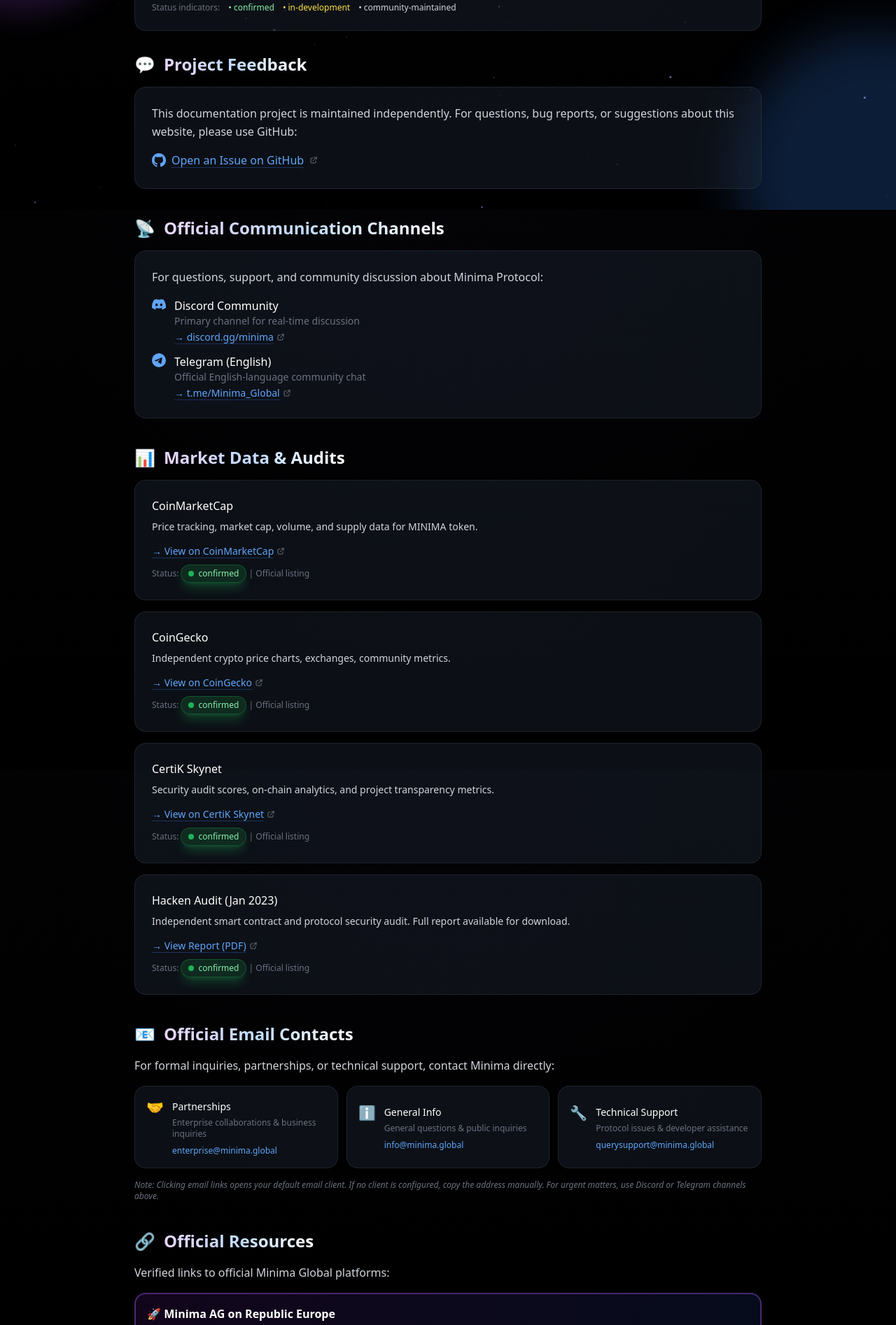
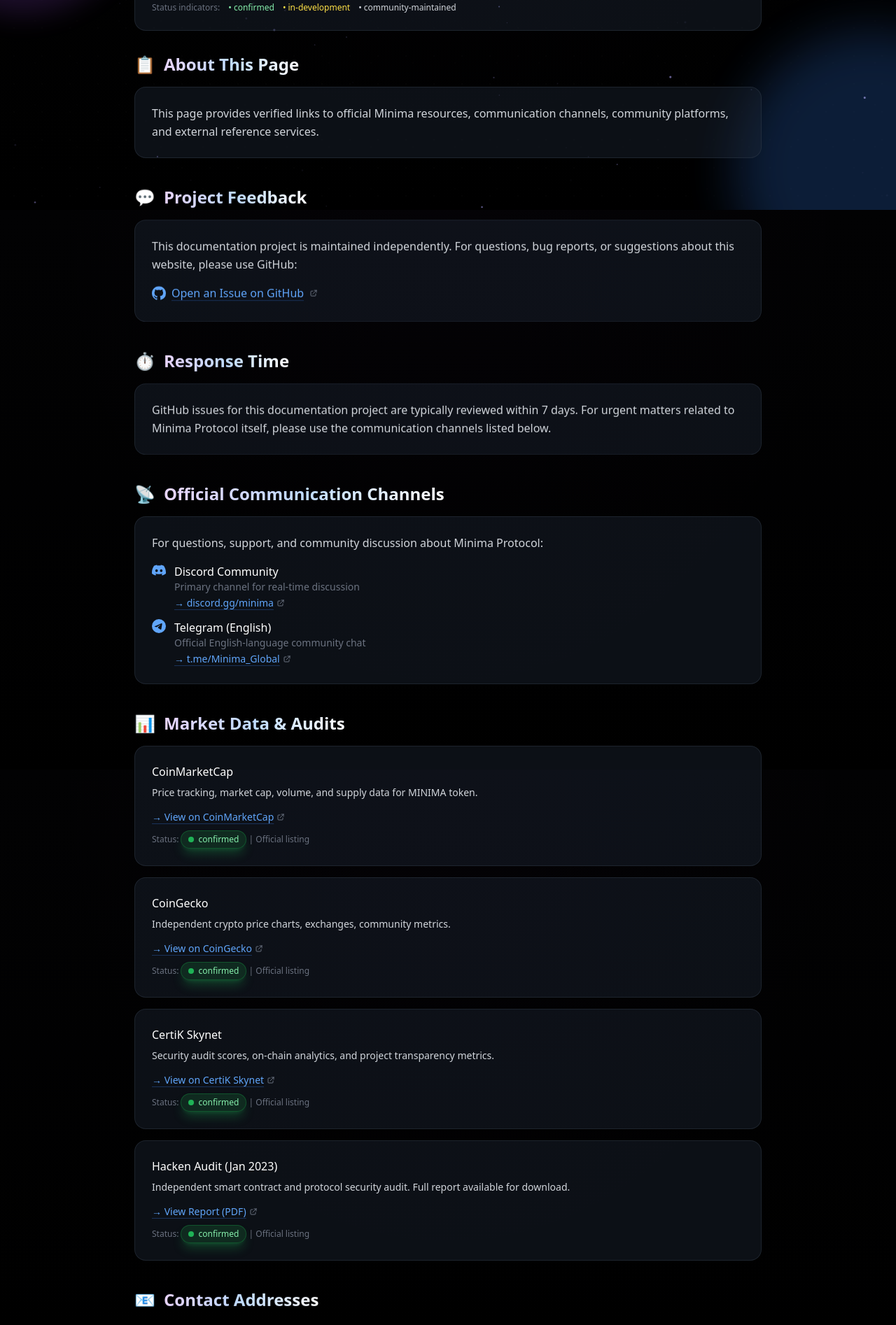
Before and after one commit to KuA1bo/minimaverse-site, a Next.js app: page /resources in a window 1280 px wide. Shown: the part 500-2394 px from the top of the page at 70% size. Built offline with nearby package versions, Linux system fonts and the light colour scheme.

Commit message:
polish: refine resources page structure and update date

```diff
--- a/src/app/resources/page.tsx
+++ b/src/app/resources/page.tsx
@@ -1,5 +1,8 @@
 import Link from 'next/link';
 import JsonLd from '@/components/JsonLd';
+import { getCanonicalMetadata } from '@/lib/seo';
+
+export const metadata = getCanonicalMetadata('/resources');
 
 const ExternalLink = ({
   href,
@@ -71,7 +74,7 @@ const structuredData = {
   "@type": "CollectionPage",
   "name": "Minima Protocol Resources & Channels",
   "description": "Verified channels, documentation, market data, and community resources for Minima Protocol.",
-  "url": "https://minimaverse.com/links",
+  "url": "https://minimaverse.com/resources",
   "isPartOf": {
     "@type": "WebSite",
     "name": "Minimaverse",
@@ -84,7 +87,7 @@ const structuredData = {
   }
 };
 
-export default function LinksPage() {
+export default function ResourcesPage() {
   return (
     <div className="max-w-4xl mx-auto relative px-4 sm:px-0">
       <JsonLd data={structuredData} />
@@ -193,7 +196,23 @@ export default function LinksPage() {
       </div>
 
       <article className="prose prose-invert max-w-none">
-        <section id="feedback" className="scroll-mt-20 mb-10 opacity-0 animate-fade-in-up delay-75">
+        <section id="about" className="scroll-mt-20 mb-10 opacity-0 animate-fade-in-up delay-75">
+          <h2 className="text-2xl font-bold mb-4 flex items-center gap-3">
+            <span className="text-2xl">📋</span>
+            <span className="bg-gradient-to-r from-purple-200 via-blue-200 to-white bg-clip-text text-transparent">About This Page</span>
+          </h2>
+
+          <div className="relative bg-gray-800/40 border border-gray-700/40 rounded-2xl p-6
+                          transition-all duration-300 hover:border-purple-500/50 hover:shadow-2xl hover:shadow-purple-500/15 group overflow-hidden">
+            <div className="absolute top-0 left-0 w-full h-px bg-gradient-to-r from-purple-500 via-blue-500 to-cyan-500 transform scale-x-0 group-hover:scale-x-100 transition-transform duration-500 origin-left" />
+
+            <p className="text-gray-300 leading-relaxed relative">
+              This page provides verified links to official Minima resources, communication channels, community platforms, and external reference services.
+            </p>
+          </div>
+        </section>
+
+        <section id="feedback" className="scroll-mt-20 mb-10 opacity-0 animate-fade-in-up delay-100">
           <h2 className="text-2xl font-bold mb-4 flex items-center gap-3">
             <span className="text-2xl">💬</span>
             <span className="bg-gradient-to-r from-purple-200 via-blue-200 to-white bg-clip-text text-transparent">Project Feedback</span>
@@ -216,6 +235,24 @@ export default function LinksPage() {
               </svg>
               Open an Issue on GitHub
             </ExternalLink>
+          </div>
+        </section>
+
+        <section id="response-time" className="scroll-mt-20 mb-10 opacity-0 animate-fade-in-up delay-125">
+          <h2 className="text-2xl font-bold mb-4 flex items-center gap-3">
+            <span className="text-2xl">⏱️</span>
+            <span className="bg-gradient-to-r from-purple-200 via-blue-200 to-white bg-clip-text text-transparent">Response Time</span>
+          </h2>
+
+          <div className="relative bg-gray-800/40 border border-gray-700/40 rounded-2xl p-6
+                          transition-all duration-300 hover:border-purple-500/50 hover:shadow-2xl hover:shadow-purple-500/15 group overflow-hidden">
+            <div className="absolute top-0 left-0 w-full h-px bg-gradient-to-r from-purple-500 via-blue-500 to-cyan-500 transform scale-x-0 group-hover:scale-x-100 transition-transform duration-500 origin-left" />
+
+            <p className="text-gray-300 leading-relaxed relative">
+              GitHub issues for this documentation project are typically reviewed within 7 days.
+              For urgent matters related to Minima Protocol itself, please use the communication
+              channels listed below.
+            </p>
           </div>
         </section>
 
@@ -295,10 +332,10 @@ export default function LinksPage() {
           </div>
         </section>
 
-        <section id="contacts" className="scroll-mt-20 mb-10 opacity-0 animate-fade-in-up delay-300">
+        <section id="contacts" className="scroll-mt-20 mb-10 opacity-0 animate-fade-in-up delay-250">
           <h2 className="text-2xl font-bold mb-4 flex items-center gap-3">
             <span className="text-2xl">📧</span>
-            <span className="bg-gradient-to-r from-purple-200 via-blue-200 to-white bg-clip-text text-transparent">Official Email Contacts</span>
+            <span className="bg-gradient-to-r from-purple-200 via-blue-200 to-white bg-clip-text text-transparent">Contact Addresses</span>
           </h2>
 
           <p className="text-gray-300 leading-relaxed mb-4">
@@ -342,7 +379,7 @@ export default function LinksPage() {
           </p>
         </section>
 
-        <section id="resources" className="scroll-mt-20 mb-10 opacity-0 animate-fade-in-up delay-75">
+        <section id="resources" className="scroll-mt-20 mb-10 opacity-0 animate-fade-in-up delay-300">
           <h2 className="text-2xl font-bold mb-4 flex items-center gap-3">
             <span className="text-2xl">🔗</span>
             <span className="bg-gradient-to-r from-purple-200 via-blue-200 to-white bg-clip-text text-transparent">Official Resources</span>
@@ -364,7 +401,7 @@ export default function LinksPage() {
                 <div className="flex items-center justify-between mb-2">
                   <span className="text-white font-semibold flex items-center gap-2">🚀 Minima AG on Republic Europe</span>
                 </div>
-                <p className="text-gray-300 text-sm mb-3">Current crowdfunding page for Minima AG on Republic Europe platform.</p>
+                <p className="text-gray-300 text-sm mb-3">Archived campaign page documenting the 2026 Republic Europe crowdfunding round.</p>
                 <div className="flex items-center gap-2 text-xs font-mono text-purple-400">
                   europe.republic.com/minima <span className="opacity-50">→</span>
                 </div>
@@ -380,7 +417,7 @@ export default function LinksPage() {
               { href: 'https://www.youtube.com/channel/UCDe2j57uQrUVtVizFbDpsoQ', icon: '📺', title: 'YouTube', url: 'youtube.com/channel/UCDe2j57uQrUVtVizFbDpsoQ' },
               { href: 'https://newsletter.minima.global/', icon: '📰', title: 'SubStack Newsletter', url: 'newsletter.minima.global' },
               { href: 'https://merch.minima.global/', icon: '👚', title: 'Official Merch', url: 'merch.minima.global' },
-              { href: 'https://discord.com/invite/minima', icon: 'discord', title: 'Discord', url: 'discord.com/invite/minima' }
+              { href: 'https://discord.com/invite/minima', icon: 'discord', title: 'Official Discord', url: 'discord.com/invite/minima' }
             ].map((resource, index) => (
               <ExternalLink
                 key={index}
@@ -404,7 +441,7 @@ export default function LinksPage() {
           </div>
         </section>
 
-        <section id="regional" className="scroll-mt-20 mb-10 opacity-0 animate-fade-in-up delay-150">
+        <section id="regional" className="scroll-mt-20 mb-10 opacity-0 animate-fade-in-up delay-75">
           <h2 className="text-2xl font-bold mb-4 flex items-center gap-3">
             <span className="text-2xl">🌍</span>
             <span className="bg-gradient-to-r from-purple-200 via-blue-200 to-white bg-clip-text text-transparent">Regional Community Channels</span>
@@ -441,27 +478,9 @@ export default function LinksPage() {
           </p>
         </section>
 
-        <section id="response-time" className="scroll-mt-20 mb-8 opacity-0 animate-fade-in-up delay-200">
-          <h2 className="text-2xl font-bold mb-4 flex items-center gap-3">
-            <span className="text-2xl">⏱️</span>
-            <span className="bg-gradient-to-r from-purple-200 via-blue-200 to-white bg-clip-text text-transparent">Response Time</span>
-          </h2>
-
-          <div className="relative bg-gray-800/40 border border-gray-700/40 rounded-2xl p-6
-                          transition-all duration-300 hover:border-purple-500/50 hover:shadow-2xl hover:shadow-purple-500/15 group overflow-hidden">
-            <div className="absolute top-0 left-0 w-full h-px bg-gradient-to-r from-purple-500 via-blue-500 to-cyan-500 transform scale-x-0 group-hover:scale-x-100 transition-transform duration-500 origin-left" />
-
-            <p className="text-gray-300 leading-relaxed relative">
-              GitHub issues for this documentation project are typically reviewed within 7 days.
-              For urgent matters related to Minima Protocol itself, please use Discord or Telegram
-              channels listed above.
-            </p>
-          </div>
-        </section>
-
         <div className="relative bg-amber-900/20 border border-amber-700/50 rounded-2xl p-6 mb-8
                         transition-all duration-300 hover:border-amber-600/70 hover:shadow-2xl hover:shadow-amber-500/10
-                        opacity-0 animate-fade-in-up delay-200 group overflow-hidden">
+                        opacity-0 animate-fade-in-up delay-150 group overflow-hidden">
           <div className="absolute top-0 left-0 w-full h-px bg-gradient-to-r from-amber-500 to-orange-500" />
           <p className="text-amber-200 text-sm leading-relaxed">
             <strong className="flex items-center gap-2 mb-2">
@@ -479,7 +498,7 @@ export default function LinksPage() {
         <section className="border-t border-gray-700/40 pt-6 opacity-0 animate-fade-in-up delay-300">
           <p className="text-gray-500 text-sm flex items-center gap-2">
             <span className="w-2 h-2 bg-green-500 rounded-full animate-pulse" />
-            Last updated: July 9, 2026
+            Last updated: July 22, 2026
           </p>
         </section>
 
@@ -487,6 +506,3 @@ export default function LinksPage() {
     </div>
   );
 }
-
-import { getCanonicalMetadata } from '@/lib/seo';
-export const metadata = getCanonicalMetadata('/resources');
```
